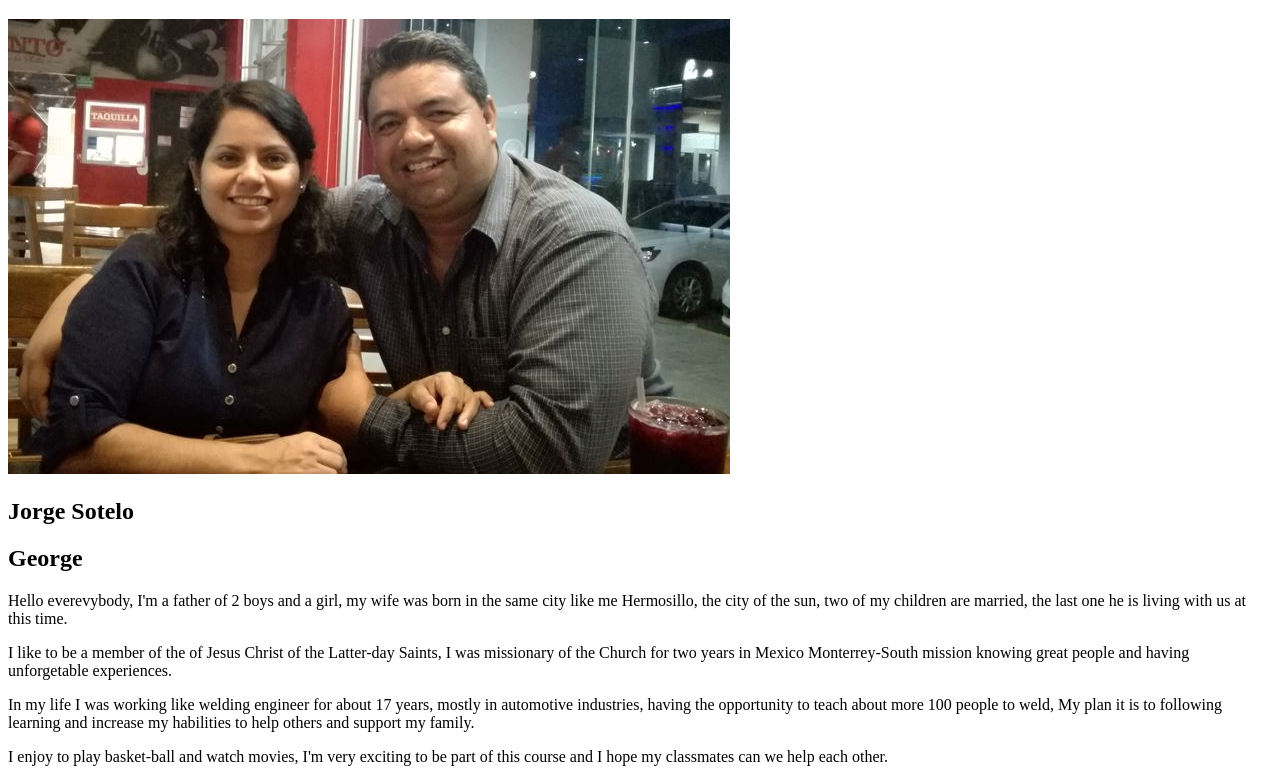
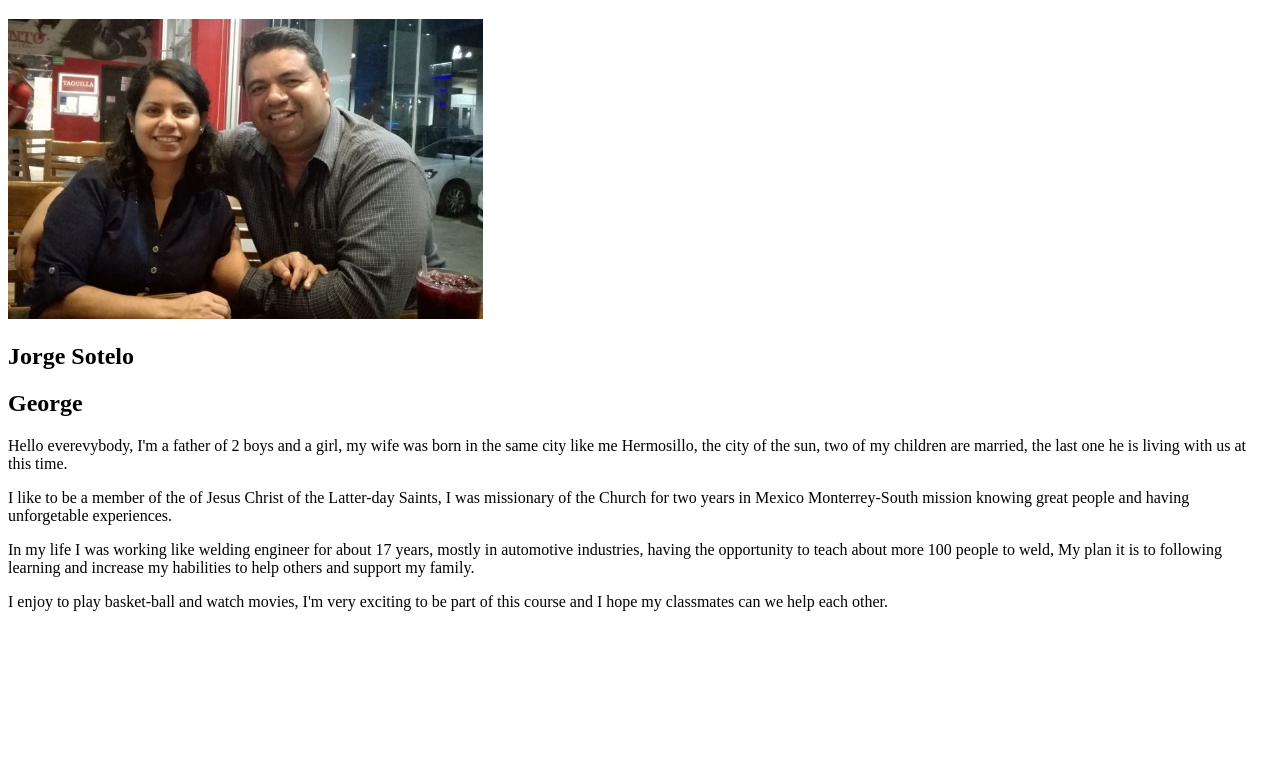
Before and after one commit to GeorgeSotelo/WDD130, a plain HTML site: page aboutme/w01 all about me.html in a window 1280 px wide. Shown: the part 61-843 px from the top of the page. After the commit the page ends 800 px from the top, so only its background shows below. Drawn offline with Linux system fonts and the light colour scheme.

Commit message:
photo size

```diff
--- a/aboutme/w01 all about me.html
+++ b/aboutme/w01 all about me.html
@@ -9,7 +9,7 @@
   </head>
   <body>
       <h1>About Me</h1>
-      <img alt="Image of me?" src="images/Picture me and wife.JPG" >
+      <img alt="Image of me?" src="images/Picture me and wife.JPG" style="width:475px;height:300px;">
       <h2>Jorge Sotelo</h2>
       <h2>George</h2>
       <p>Hello everevybody, I'm a father of 2 boys and a girl, my wife was born in the same city like me Hermosillo, the city of the sun, two of my children are married, the last one he is living with us at this time.</p>
```
